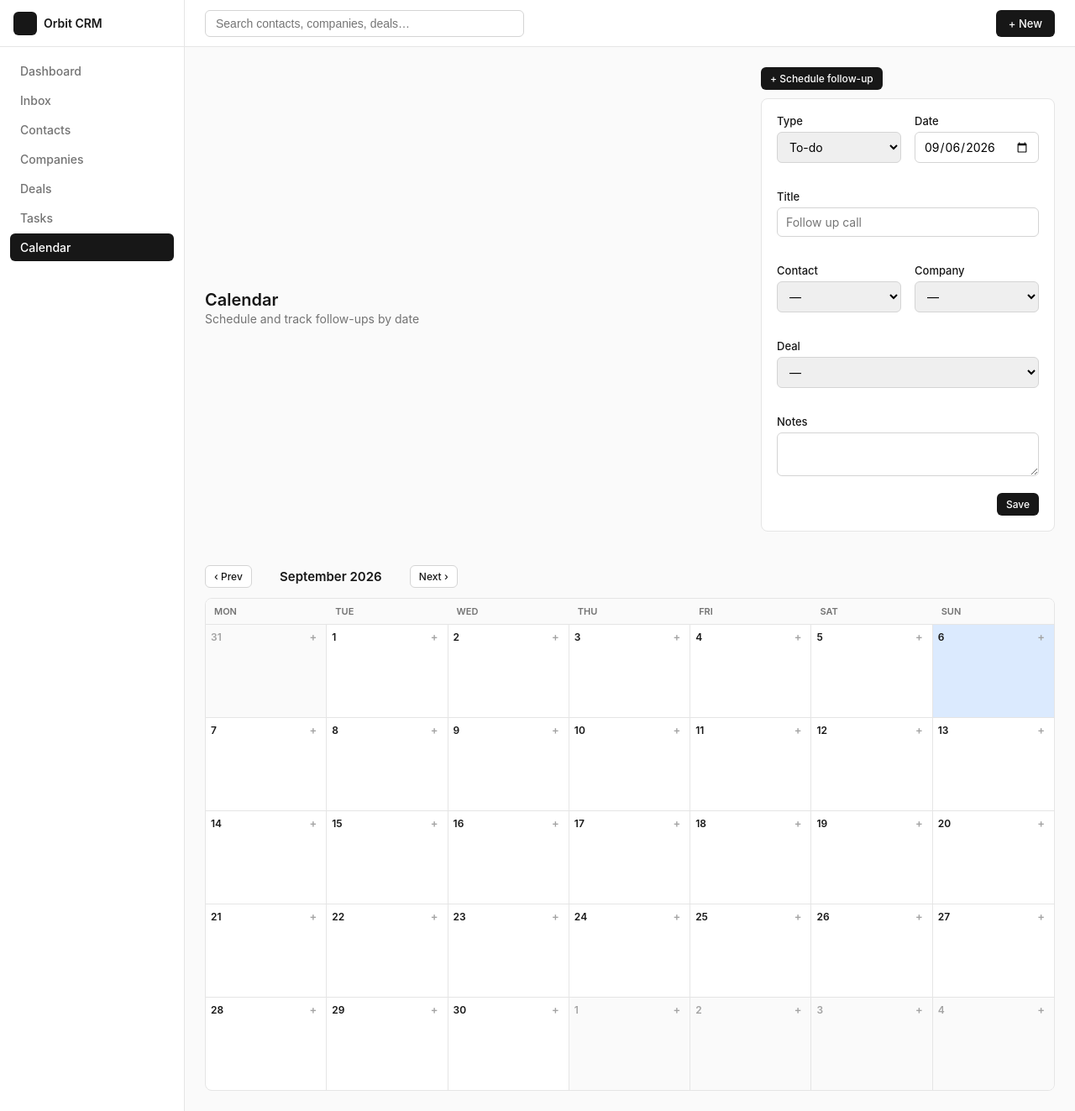
After one commit to AndreGouws-portfolio/learning, a Flask app: page /calendar/ in a window 1280 px wide, after a click on "+ Schedule follow-up". The commit adds this page. Shown: the whole page at 84% size. Run offline with Flask 3, Linux system fonts and the light colour scheme; data that the repository does not hold is empty; some libraries are stand-ins or nearby versions; grey boxes are pictures that could not be loaded.

Commit message:
Add calendar view for scheduling follow-ups
Month grid at /calendar showing activities by due_date, colored by
type. Click a day's + to schedule a follow-up prefilled to that
date, optionally linked to a contact, company, or deal — reuses the
existing activities table and create/toggle/delete routes, so no
schema change was needed.

Co-Authored-By: Claude Sonnet 5 <noreply@anthropic.com>
Claude-Session: https://claude.ai/code/session_01UaeBydhPusqG8hATaHW3wG

```diff
--- a/crm/__init__.py
+++ b/crm/__init__.py
@@ -19,13 +19,14 @@ def create_app(test_config=None):
 
     db.init_app(app)
 
-    from .routes import dashboard, contacts, companies, deals, activities, search, webhooks, inbox
+    from .routes import dashboard, contacts, companies, deals, activities, calendar, search, webhooks, inbox
 
     app.register_blueprint(dashboard.bp)
     app.register_blueprint(contacts.bp)
     app.register_blueprint(companies.bp)
     app.register_blueprint(deals.bp)
     app.register_blueprint(activities.bp)
+    app.register_blueprint(calendar.bp)
     app.register_blueprint(search.bp)
     app.register_blueprint(webhooks.bp)
     app.register_blueprint(inbox.bp)
--- /dev/null
+++ b/crm/routes/calendar.py
@@ -0,0 +1,92 @@
+import calendar as calendar_module
+from datetime import date
+
+from flask import Blueprint, render_template, request, url_for
+
+from .activities import _JOIN
+from ..db import get_db
+
+bp = Blueprint("calendar", __name__, url_prefix="/calendar")
+
+TYPE_BADGE = {
+    "TASK": "badge-blue",
+    "CALL": "badge-purple",
+    "EMAIL": "badge-amber",
+    "MEETING": "badge-green",
+    "NOTE": "",
+}
+
+
+def _companies(db):
+    return db.execute("SELECT id, name FROM companies ORDER BY name").fetchall()
+
+
+def _contacts(db):
+    return db.execute("SELECT id, first_name, last_name FROM contacts ORDER BY last_name, first_name").fetchall()
+
+
+def _deals(db):
+    return db.execute("SELECT id, title FROM deals ORDER BY title").fetchall()
+
+
+@bp.route("/")
+def index():
+    db = get_db()
+    today = date.today()
+    year = request.args.get("year", type=int) or today.year
+    month = request.args.get("month", type=int) or today.month
+    # Clamp so a hand-edited URL (e.g. month=13) can't blow up date().
+    month = max(1, min(12, month))
+
+    weeks = calendar_module.Calendar(firstweekday=0).monthdatescalendar(year, month)
+    grid_start = weeks[0][0].isoformat()
+    grid_end = weeks[-1][-1].isoformat()
+
+    rows = db.execute(
+        _JOIN + "WHERE a.due_date IS NOT NULL AND a.due_date BETWEEN %s AND %s "
+        "ORDER BY a.due_date, a.created_at",
+        (grid_start, grid_end),
+    ).fetchall()
+
+    by_date = {}
+    for r in rows:
+        by_date.setdefault(r["due_date"][:10], []).append(r)
+
+    day_grid = [
+        [
+            {
+                "date": d,
+                "iso": d.isoformat(),
+                "in_month": d.month == month,
+                "is_today": d == today,
+                "activities": by_date.get(d.isoformat(), []),
+            }
+            for d in week
+        ]
+        for week in weeks
+    ]
+
+    prev_month, prev_year = (12, year - 1) if month == 1 else (month - 1, year)
+    next_month, next_year = (1, year + 1) if month == 12 else (month + 1, year)
+
+    selected_date = request.args.get("date") or ""
+
+    return render_template(
+        "calendar/index.html",
+        day_grid=day_grid,
+        month_label=date(year, month, 1).strftime("%B %Y"),
+        year=year,
+        month=month,
+        prev_year=prev_year,
+        prev_month=prev_month,
+        next_year=next_year,
+        next_month=next_month,
+        is_current_month=(year == today.year and month == today.month),
+        companies=_companies(db),
+        contacts=_contacts(db),
+        deals=_deals(db),
+        selected_date=selected_date or today.isoformat(),
+        open_new=bool(selected_date),
+        type_badge=TYPE_BADGE,
+        back_url=url_for("calendar.index", year=year, month=month),
+    )
--- a/crm/static/style.css
+++ b/crm/static/style.css
@@ -516,3 +516,95 @@ tr.row-link:hover { background: #fafafa; }
   border-radius: 6px;
   font-size: 13px;
 }
+
+/* Calendar */
+.calendar-nav {
+  display: flex;
+  align-items: center;
+  gap: 14px;
+  margin-bottom: 12px;
+}
+.calendar-nav h2 { margin: 0; font-size: 15px; font-weight: 600; min-width: 160px; text-align: center; }
+
+.calendar {
+  background: var(--surface);
+  border: 1px solid var(--border);
+  border-radius: var(--radius);
+  overflow: hidden;
+}
+.calendar-weekdays {
+  display: grid;
+  grid-template-columns: repeat(7, 1fr);
+  border-bottom: 1px solid var(--border);
+  background: #fafafa;
+}
+.calendar-weekdays span {
+  padding: 8px 10px;
+  font-size: 11px;
+  font-weight: 600;
+  color: var(--text-muted);
+  text-transform: uppercase;
+}
+.calendar-week {
+  display: grid;
+  grid-template-columns: repeat(7, 1fr);
+}
+.calendar-week:not(:last-child) { border-bottom: 1px solid var(--border); }
+.calendar-day {
+  min-height: 110px;
+  padding: 6px;
+  border-right: 1px solid var(--border);
+  display: flex;
+  flex-direction: column;
+  gap: 4px;
+}
+.calendar-day:last-child { border-right: none; }
+.calendar-day.out-of-month { background: #fafafa; }
+.calendar-day.out-of-month .calendar-day-num { color: var(--text-faint); }
+.calendar-day.is-today { background: var(--blue-bg); }
+.calendar-day-head {
+  display: flex;
+  align-items: center;
+  justify-content: space-between;
+}
+.calendar-day-num { font-size: 12px; font-weight: 600; }
+.calendar-add {
+  font-size: 13px;
+  font-weight: 600;
+  color: var(--text-faint);
+  line-height: 1;
+  padding: 2px 5px;
+  border-radius: 4px;
+}
+.calendar-add:hover { background: #f0f0f0; color: var(--text); text-decoration: none; }
+.calendar-day-items { display: flex; flex-direction: column; gap: 3px; overflow-y: auto; }
+.calendar-item {
+  display: flex;
+  align-items: center;
+  justify-content: space-between;
+  gap: 4px;
+  padding: 2px 6px;
+  border-radius: 5px;
+  background: #f5f5f5;
+  font-size: 11px;
+  line-height: 1.4;
+}
+.calendar-item a, .calendar-item span {
+  overflow: hidden;
+  text-overflow: ellipsis;
+  white-space: nowrap;
+  color: inherit;
+}
+.calendar-item.done { opacity: 0.5; text-decoration: line-through; }
+.calendar-item-toggle button {
+  border: none;
+  background: none;
+  cursor: pointer;
+  padding: 0;
+  font-size: 11px;
+  line-height: 1;
+}
+@media (max-width: 900px) {
+  .calendar-day { min-height: 70px; }
+  .calendar-weekdays span { font-size: 9px; padding: 6px 4px; }
+}
--- a/crm/templates/base.html
+++ b/crm/templates/base.html
@@ -24,6 +24,7 @@
         <a href="{{ url_for('companies.index') }}" class="{{ 'active' if request.blueprint == 'companies' }}">Companies</a>
         <a href="{{ url_for('deals.index') }}" class="{{ 'active' if request.blueprint == 'deals' }}">Deals</a>
         <a href="{{ url_for('activities.tasks') }}" class="{{ 'active' if request.blueprint == 'activities' }}">Tasks</a>
+        <a href="{{ url_for('calendar.index') }}" class="{{ 'active' if request.blueprint == 'calendar' }}">Calendar</a>
       </nav>
     </aside>
 
--- /dev/null
+++ b/crm/templates/calendar/index.html
@@ -0,0 +1,125 @@
+{% extends "base.html" %}
+{% block title %}Calendar · Orbit CRM{% endblock %}
+{% block content %}
+  <div class="page-header">
+    <div>
+      <h1>Calendar</h1>
+      <p>Schedule and track follow-ups by date</p>
+    </div>
+    <div class="actions">
+      <details class="menu-details" {{ 'open' if open_new }}>
+        <summary class="btn btn-primary btn-sm" style="list-style:none; cursor:pointer;">+ Schedule follow-up</summary>
+        <div class="card" style="margin-top: 10px; text-align: left;">
+          <div class="card-body">
+            <form method="post" action="{{ url_for('activities.create') }}">
+              <input type="hidden" name="next" value="{{ back_url }}">
+              <div class="form-grid">
+                <div class="field">
+                  <label for="type">Type</label>
+                  <select id="type" name="type">
+                    <option value="TASK">To-do</option>
+                    <option value="CALL">Call</option>
+                    <option value="EMAIL">Email</option>
+                    <option value="MEETING">Meeting</option>
+                    <option value="NOTE">Note</option>
+                  </select>
+                </div>
+                <div class="field">
+                  <label for="due_date">Date</label>
+                  <input type="date" id="due_date" name="due_date" value="{{ selected_date }}">
+                </div>
+                <div class="field span-2">
+                  <label for="title">Title</label>
+                  <input type="text" id="title" name="title" required placeholder="Follow up call">
+                </div>
+                <div class="field">
+                  <label for="contact_id">Contact</label>
+                  <select id="contact_id" name="contact_id">
+                    <option value="">—</option>
+                    {% for c in contacts %}
+                      <option value="{{ c.id }}">{{ c.first_name }} {{ c.last_name }}</option>
+                    {% endfor %}
+                  </select>
+                </div>
+                <div class="field">
+                  <label for="company_id">Company</label>
+                  <select id="company_id" name="company_id">
+                    <option value="">—</option>
+                    {% for co in companies %}
+                      <option value="{{ co.id }}">{{ co.name }}</option>
+                    {% endfor %}
+                  </select>
+                </div>
+                <div class="field span-2">
+                  <label for="deal_id">Deal</label>
+                  <select id="deal_id" name="deal_id">
+                    <option value="">—</option>
+                    {% for d in deals %}
+                      <option value="{{ d.id }}">{{ d.title }}</option>
+                    {% endfor %}
+                  </select>
+                </div>
+                <div class="field span-2">
+                  <label for="notes">Notes</label>
+                  <textarea id="notes" name="notes" rows="2"></textarea>
+                </div>
+              </div>
+              <div class="form-actions">
+                <button type="submit" class="btn btn-primary btn-sm">Save</button>
+              </div>
+            </form>
+          </div>
+        </div>
+      </details>
+    </div>
+  </div>
+
+  <div class="calendar-nav">
+    <a class="btn btn-outline btn-sm" href="{{ url_for('calendar.index', year=prev_year, month=prev_month) }}">‹ Prev</a>
+    <h2>{{ month_label }}</h2>
+    <a class="btn btn-outline btn-sm" href="{{ url_for('calendar.index', year=next_year, month=next_month) }}">Next ›</a>
+    {% if not is_current_month %}
+      <a class="btn btn-outline btn-sm" href="{{ url_for('calendar.index') }}">Today</a>
+    {% endif %}
+  </div>
+
+  <div class="calendar">
+    <div class="calendar-weekdays">
+      <span>Mon</span><span>Tue</span><span>Wed</span><span>Thu</span><span>Fri</span><span>Sat</span><span>Sun</span>
+    </div>
+    {% for week in day_grid %}
+      <div class="calendar-week">
+        {% for cell in week %}
+          <div class="calendar-day {{ '' if cell.in_month else 'out-of-month' }} {{ 'is-today' if cell.is_today else '' }}">
+            <div class="calendar-day-head">
+              <span class="calendar-day-num">{{ cell.date.day }}</span>
+              <a class="calendar-add" href="{{ url_for('calendar.index', year=year, month=month, date=cell.iso) }}" aria-label="Schedule follow-up on {{ cell.iso }}">+</a>
+            </div>
+            <div class="calendar-day-items">
+              {% for a in cell.activities %}
+                <div class="calendar-item {{ type_badge[a.type] }} {{ 'done' if a.completed_at else '' }}" title="{{ a.title }}">
+                  {% if a.contact_id %}
+                    <a href="{{ url_for('contacts.detail', contact_id=a.contact_id) }}">{{ a.title }}</a>
+                  {% elif a.deal_id %}
+                    <a href="{{ url_for('deals.detail', deal_id=a.deal_id) }}">{{ a.title }}</a>
+                  {% elif a.company_id %}
+                    <a href="{{ url_for('companies.detail', company_id=a.company_id) }}">{{ a.title }}</a>
+                  {% else %}
+                    <span>{{ a.title }}</span>
+                  {% endif %}
+                  {% if a.type == 'TASK' %}
+                    <form class="calendar-item-toggle" method="post" action="{{ url_for('activities.toggle', activity_id=a.id) }}">
+                      <input type="hidden" name="completed" value="{{ '0' if a.completed_at else '1' }}">
+                      <input type="hidden" name="next" value="{{ back_url }}">
+                      <button type="submit" aria-label="Toggle done">{{ '☑' if a.completed_at else '☐' }}</button>
+                    </form>
+                  {% endif %}
+                </div>
+              {% endfor %}
+            </div>
+          </div>
+        {% endfor %}
+      </div>
+    {% endfor %}
+  </div>
+{% endblock %}
```
Also changed, not shown: README.md.
